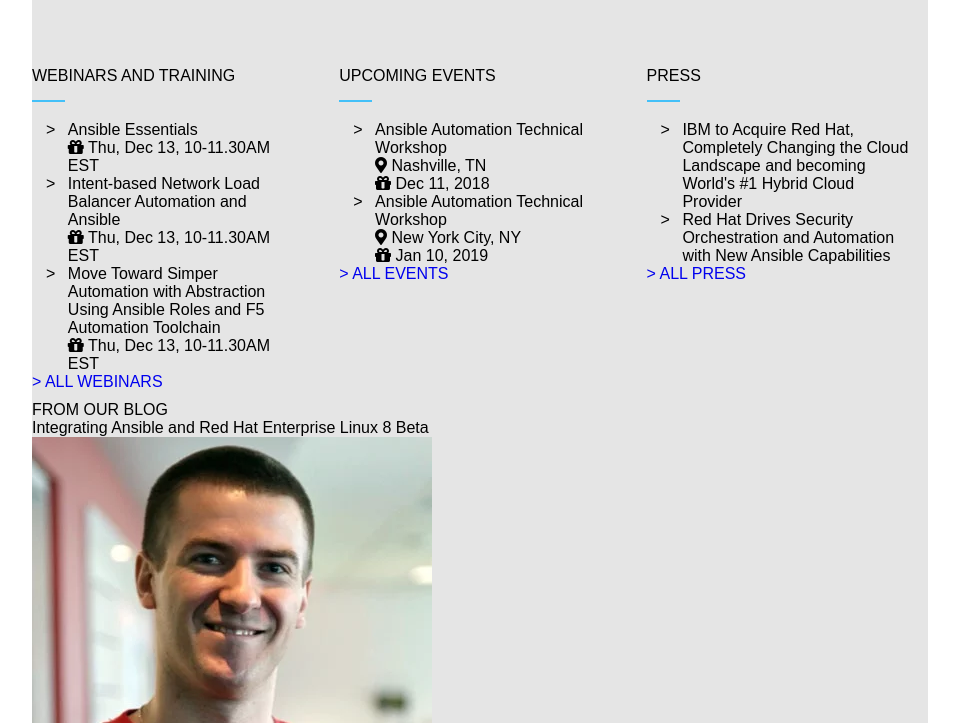
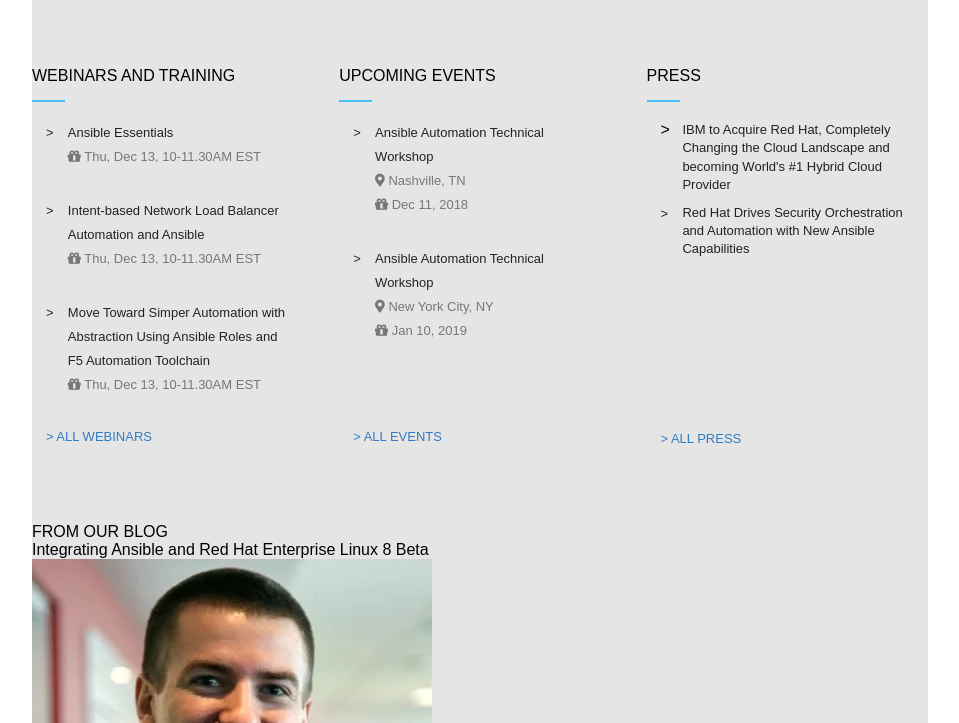
Before and after one commit to ajinkyagprdxn/ansible, a plain HTML site: page index.html in a window 1280 px wide. Shown: the part 2569-3292 px from the top of the page, without its empty margins (160-1119 px from the left). Drawn offline with Linux system fonts and the light colour scheme.

Commit message:
css: autoresmaps(Automate Resources Maps) styling completed

```diff
--- a/assets/css/style.css
+++ b/assets/css/style.css
@@ -467,6 +467,9 @@
 
 /* autoresmaps(Automate Resources Maps) */
 
+.autoresmaps .wrapper {
+  padding-bottom: 66px;
+}
 .autoresmaps h3 {
   padding-top: 55px;
   color: #222;
@@ -609,3 +612,58 @@
 .arrowinfo-li:last-child {
   width: 91%;
 }
+
+.blacktext,
+.greytext {
+  font-size: 13px;
+  line-height: 24px;
+}
+
+.blacktext { color: #222; }
+
+.greytext { color: #777; }
+
+.mapsec-blue-link {
+  margin-left: 5%;
+}
+
+.webtrain-ul .arrowinfo-li{
+  padding-bottom: 30px;
+}
+
+.upevents-ul .arrowinfo-li{
+  padding-bottom: 30px;
+}
+
+.press-ul .arrowinfo-li{
+  padding-bottom: 10px;
+}
+
+.press-ul .blacktext {
+  font-size: 13px;
+  line-height: 1.4;
+}
+
+.mapsec-blue-link {
+  border-bottom: 1px solid transparent;
+  display: inline-block;
+  color: #317bc5;
+  font-size: 13px;
+  transition: all .5s linear;
+}
+
+.mapsec-blue-link:hover {
+border-bottom: 1px solid #317bc5;
+}
+
+.webtrain-ul  .mapsec-blue-link  {
+  padding-top: 0px;
+}
+
+.upevents-ul .mapsec-blue-link {
+  padding-top: 56px;
+}
+
+.press-ul  .mapsec-blue-link {
+  padding-top: 162px;
+}
--- a/index.html
+++ b/index.html
@@ -275,14 +275,14 @@
             <ul class="web-training-maps-ul">
               <!-- WEBINARS AND TRAINING -->
               <li class="web-training-maps-li">
-                <ul class="webinarstraining-ul">
+                <ul class="webtrain-ul">
                   <li>
                     <h4>WEBINARS AND TRAINING</h4>
                     <span class="blueline"></span>
                   </li>
                   <li>
                     <ul class="arrowinfo-ul">
-                      <li class="arrowinfo-li">></li>
+                      <li class="arrowinfo-li"><span class="blacktext">></span></li>
                       <li class="arrowinfo-li">
                         <ul class="info-ul">
                           <li>
@@ -297,7 +297,7 @@
                   </li>
                   <li>
                     <ul class="arrowinfo-ul">
-                      <li class="arrowinfo-li">></li>
+                      <li class="arrowinfo-li"><span class="blacktext">></span></li>
                       <li class="arrowinfo-li">
                         <ul class="info-ul">
                           <li>
@@ -312,7 +312,7 @@
                   </li>
                   <li>
                     <ul class="arrowinfo-ul">
-                      <li class="arrowinfo-li">></li>
+                      <li class="arrowinfo-li"><span class="blacktext">></span></li>
                       <li class="arrowinfo-li">
                         <ul class="info-ul">
                           <li>
@@ -332,14 +332,14 @@
               </li>
               <!-- UPCOMING EVENTS -->
               <li class="web-training-maps-li">
-                <ul class="webinarstraining-ul">
+                <ul class="upevents-ul">
                   <li>
                     <h4>UPCOMING EVENTS</h4>
                     <span class="blueline"></span>
                   </li>
                   <li>
                     <ul class="arrowinfo-ul">
-                      <li class="arrowinfo-li">></li>
+                      <li class="arrowinfo-li"><span class="blacktext">></span></li>
                       <li class="arrowinfo-li">
                         <ul class="info-ul">
                           <li>
@@ -355,7 +355,7 @@
                   </li>
                   <li>
                     <ul class="arrowinfo-ul">
-                      <li class="arrowinfo-li">></li>
+                      <li class="arrowinfo-li"><span class="blacktext">></span></li>
                       <li class="arrowinfo-li">
                         <ul class="info-ul">
                           <li>
@@ -376,7 +376,7 @@
               </li>
               <!-- PRESS -->
               <li class="web-training-maps-li">
-                <ul class="webinarstraining-ul">
+                <ul class="press-ul">
                   <li>
                     <h4>PRESS</h4>
                     <span class="blueline"></span>
@@ -395,7 +395,7 @@
                   </li>
                   <li>
                     <ul class="arrowinfo-ul">
-                      <li class="arrowinfo-li">></li>
+                      <li class="arrowinfo-li"><span class="blacktext">></span></li>
                       <li class="arrowinfo-li">
                         <ul class="info-ul">
                           <li>
```
